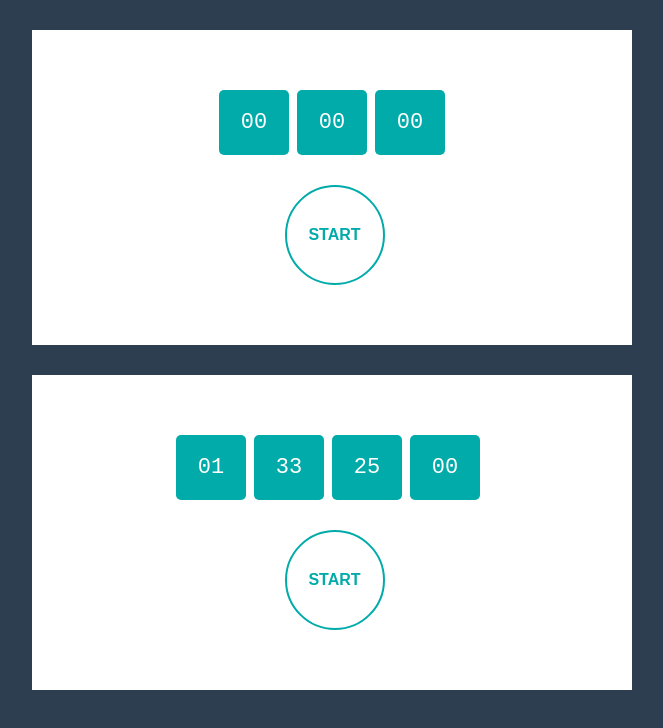
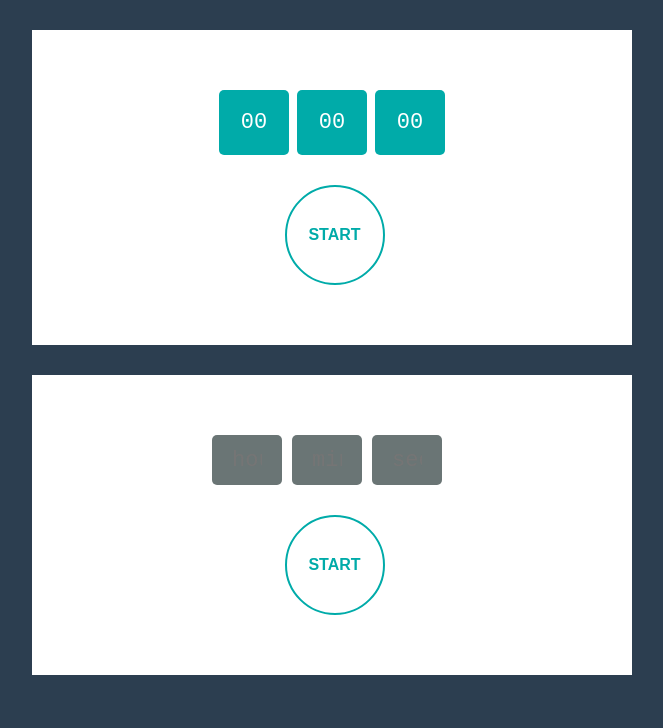
Before and after one commit to maddidanitza/stopwatch, a React (Create React App) app: page / in a window 1280 px wide. Shown: the top 728 px of the page, without its empty margins (308-971 px from the left). Built offline with nearby package versions, Linux system fonts and the light colour scheme.

Commit message:
Décompte
L'utilisateur entre lui même les valeurs et lance le compte à rebours

```diff
--- a/src/App.css
+++ b/src/App.css
@@ -38,7 +38,19 @@ body {
   border-radius: 5px;
   width: 70px;
 }
-
+.stopwatch input{
+  background:#6a7575;
+  color: #fff;
+  display: inline-block;
+  font-family: monospace;
+  font-size: 22px;
+  padding: 20px;
+  border-radius: 5px;
+  width: 70px;
+  height:50px;
+  border: none;
+  margin-right: 10px;
+}
 .stopwatch .stopwatch-btn {
   background: #fff;
   margin-top: 30px;
--- a/src/components/BtnComponent.js
+++ b/src/components/BtnComponent.js
@@ -19,7 +19,7 @@ function BtnComponent(props) {
         {(props.status === 2)?
           <div>
               <button className="stopwatch-btn stopwatch-btn-red"
-              onClick={props.start}><b>Resume</b></button>
+              onClick={props.resume}><b>Resume</b></button>
               <button className="stopwatch-btn stopwatch-btn-yel"
               onClick={props.reset}><b>Reset</b></button>
           </div>: ""
--- a/src/components/DisplayComponent.js
+++ b/src/components/DisplayComponent.js
@@ -3,7 +3,7 @@ import React from 'react';
 
 function DisplayComponent({time}) {
   const h =() =>{
-    if(time.h === 0){
+    if(time.h <= 0){
       return '';
     }else{
       return <span>{(time.h >= 10)? time.h : "0"+ time.h}</span>;
--- a/src/screens/Countdown.js
+++ b/src/screens/Countdown.js
@@ -2,20 +2,30 @@ import React, {useState} from 'react';
 import DisplayComponent from '../components/DisplayComponent';
 import BtnComponent from '../components/BtnComponent';
 
-const timeInit = {ms:0, s:25, m:33, h:1};
+
+const timeInit = {ms:0, s:0, m:0, h:0};
 export const Countdown = () => {
   const [time, setTime] = useState(timeInit);
   const [interv, setInterv] = useState();
   const [status, setStatus] = useState(0);
 
+  const [userEntry, setUserEntry] = useState(timeInit);
 
 
+  let updatedMs = time.ms, updatedS = time.s, updatedM = time.m, updatedH = time.h;
   const start = () => {
-    run();
+    setTime(userEntry);
+    updatedS = userEntry.s;
+    updatedM = userEntry.m;
+    updatedH = userEntry.h;
+    resume()
+  };
+
+  const resume = () => {
     setStatus(1);
     setInterv(setInterval(run, 1000));
-  };
-  let updatedMs = time.ms, updatedS = time.s, updatedM = time.m, updatedH = time.h;
+  }
+
   const run = () => {
     if(updatedM === 0){
       updatedH--;
@@ -27,7 +37,7 @@ export const Countdown = () => {
     }
     updatedMs = 0;
     updatedS--;
-    return setTime({ms:updatedMs, s:updatedS, m:updatedM, h:updatedH});
+    setTime({ms:updatedMs, s:updatedS, m:updatedM, h:updatedH});
   };
   const stop = () => {
     clearInterval(interv);
@@ -36,15 +46,33 @@ export const Countdown = () => {
     const reset = () => {
       clearInterval(interv);
       setStatus(0);
-      setTime(timeInit)
+      setTime(userEntry);
   };
+
 
   return (
       <div className="clock-holder">
          <div className="stopwatch">
-           <DisplayComponent time={time}/>
-           <BtnComponent status={status} stop={stop} reset={reset} start={start}/>
-         </div>
+            {(status === 0)?
+                <div>
+                <input type="text" placeholder="hours"
+                onChange={(event) => {
+                    setUserEntry({...userEntry, h: event.target.value});
+                    }} />
+                <input type="text" placeholder="minutes"
+                onChange={(event) => {
+                    setUserEntry({...userEntry, m: event.target.value});
+                    }} />
+                <input type="text" placeholder="seconds"
+                onChange={(event) => {
+                    setUserEntry({...userEntry, s: event.target.value});
+                    }} />
+                </div>:
+                <DisplayComponent time={time}/>
+            }
+           <BtnComponent resume={resume} status={status} stop={stop} reset={reset} start={start}/>
+        </div>
+
     </div>
   );
 };
--- a/src/screens/Stopwatch.js
+++ b/src/screens/Stopwatch.js
@@ -43,7 +43,7 @@ export const Stopwatch = () => {
       <div className="clock-holder">
          <div className="stopwatch">
            <DisplayComponent time={time}/>
-           <BtnComponent status={status} stop={stop} reset={reset} start={start}/>
+           <BtnComponent status={status} stop={stop} reset={reset} resume={start} start={start}/>
          </div>
     </div>
   );
```
